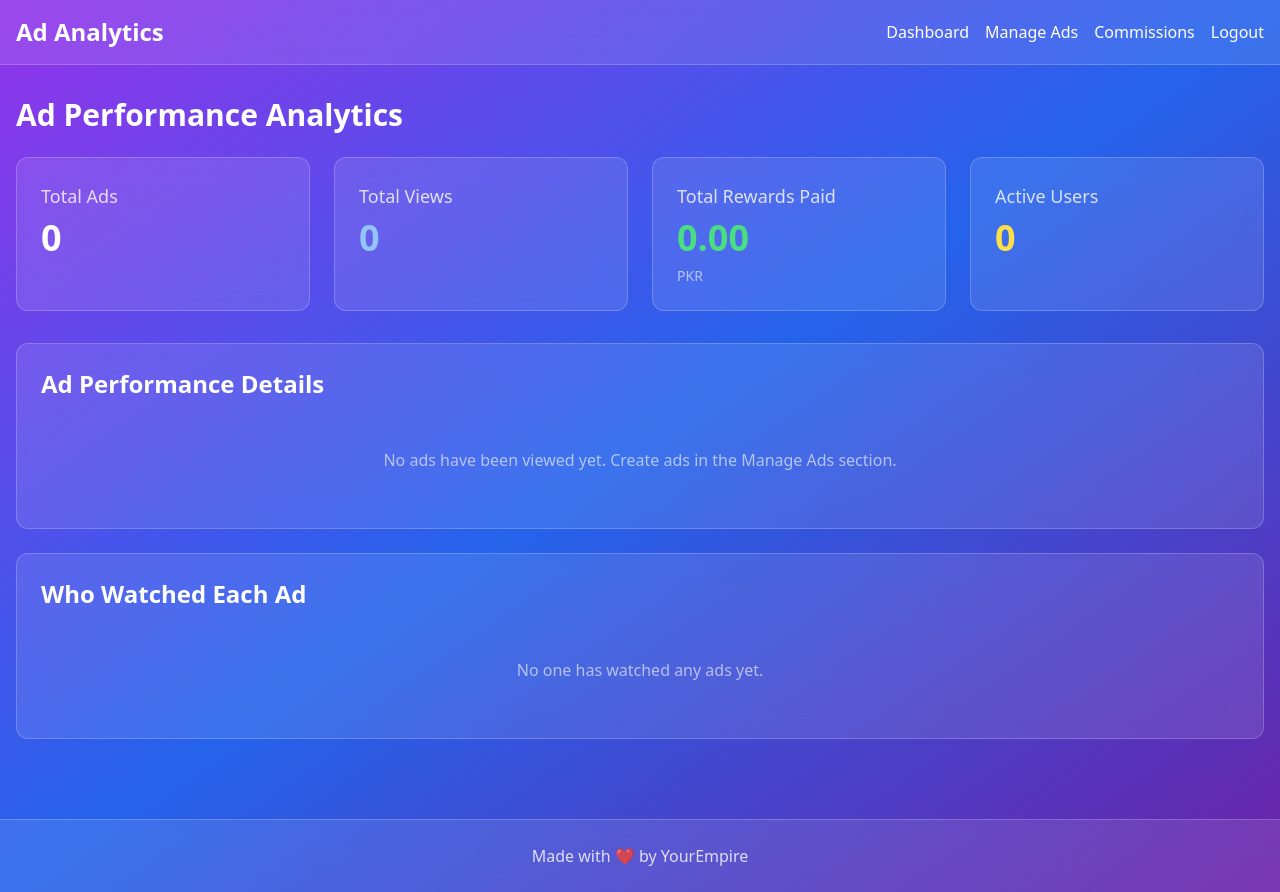
After one commit to alihyderbaloch/YourEmpire., a Flask app: page /admin/ad-analytics in a window 1280 px wide. The commit adds this page. Run offline with Flask 3, Linux system fonts and the light colour scheme; the visitor is signed in with stand-in values (Sample User, id 1); some libraries are stand-ins or nearby versions.

Commit message:
Add ad analytics dashboard to track user ad views and rewards
Create an ad analytics route and template to display ad performance, user view counts, and calculated rewards.

Replit-Commit-Author: Agent
Replit-Commit-Session-Id: 0d011106-bfb6-4554-b072-91b53b411faa
Replit-Commit-Checkpoint-Type: full_checkpoint
Replit-Commit-Event-Id: 9be3a701-db06-4c57-aefc-88ca024ff6e1
Replit-Commit-Screenshot-Url: https://storage.googleapis.com/screenshot-production-us-central1/064be7b3-9fc3-4dd7-9178-19b830452fdb/0d011106-bfb6-4554-b072-91b53b411faa/Mfblxpx

```diff
--- a/app.py
+++ b/app.py
@@ -706,6 +706,61 @@ def view_user_tree(user_id):
     tree = build_tree(user)
     return render_template('user_tree.html', user=user, tree=tree)
 
+@app.route('/admin/ad-analytics')
+@admin_required
+def ad_analytics():
+    # Get all ads
+    ads = Ad.query.all()
+
+    ads_data = []
+    summary = {'total_ads': len(ads), 'total_views': 0, 'total_rewards': 0, 'active_users': 0}
+
+    for ad in ads:
+        views = AdView.query.filter_by(ad_id=ad.id).all()
+        total_views = len(views)
+        total_paid = total_views * ad.reward
+
+        ads_data.append({
+            'id': ad.id,
+            'title': ad.title,
+            'type': ad.type,
+            'views': total_views,
+            'reward': ad.reward,
+            'total_paid': total_paid,
+            'is_active': ad.is_active
+        })
+
+        summary['total_views'] += total_views
+        summary['total_rewards'] += total_paid
+
+    # Get unique users who watched ads
+    unique_viewers = db.session.query(AdView.user_id).distinct().count()
+    summary['active_users'] = unique_viewers
+
+    # Get viewer details
+    viewers_data = []
+    all_views = AdView.query.all()
+
+    views_by_user_ad = {}
+    for view in all_views:
+        key = (view.user_id, view.ad_id)
+        if key not in views_by_user_ad:
+            views_by_user_ad[key] = {'count': 0, 'last_viewed': view.viewed_at, 'user': view.user, 'ad': view.ad}
+        views_by_user_ad[key]['count'] += 1
+        if view.viewed_at > views_by_user_ad[key]['last_viewed']:
+            views_by_user_ad[key]['last_viewed'] = view.viewed_at
+
+    for (user_id, ad_id), data in views_by_user_ad.items():
+        viewers_data.append({
+            'ad_title': data['ad'].title,
+            'user_name': data['user'].full_name,
+            'view_count': data['count'],
+            'reward_earned': data['count'] * data['ad'].reward,
+            'last_viewed': data['last_viewed']
+        })
+
+    return render_template('ad_analytics.html', ads_data=ads_data, viewers_data=viewers_data, summary=summary)
+
 @app.route('/admin/commission-tracking', methods=['GET', 'POST'])
 @admin_required
 def commission_tracking():
--- /dev/null
+++ b/templates/ad_analytics.html
@@ -0,0 +1,137 @@
+<!DOCTYPE html>
+<html lang="en">
+<head>
+    <meta charset="UTF-8">
+    <meta name="viewport" content="width=device-width, initial-scale=1.0">
+    <title>Ad Analytics - YourEmpire</title>
+    <script src="https://cdn.tailwindcss.com"></script>
+</head>
+<body class="bg-gradient-to-br from-purple-600 via-blue-600 to-purple-800 min-h-screen">
+    <nav class="bg-white/10 backdrop-blur-md border-b border-white/20">
+        <div class="container mx-auto px-4 py-4">
+            <div class="flex justify-between items-center flex-wrap">
+                <h1 class="text-2xl font-bold text-white">Ad Analytics</h1>
+                <div class="space-x-2 md:space-x-4 text-sm md:text-base flex flex-wrap">
+                    <a href="{{ url_for('admin_dashboard') }}" class="text-white hover:text-purple-200 transition">Dashboard</a>
+                    <a href="{{ url_for('manage_ads') }}" class="text-white hover:text-purple-200 transition">Manage Ads</a>
+                    <a href="{{ url_for('commission_tracking') }}" class="text-white hover:text-purple-200 transition">Commissions</a>
+                    <a href="{{ url_for('logout') }}" class="text-white hover:text-purple-200 transition">Logout</a>
+                </div>
+            </div>
+        </div>
+    </nav>
+
+    <div class="container mx-auto px-4 py-8">
+        {% with messages = get_flashed_messages(with_categories=true) %}
+            {% if messages %}
+                {% for category, message in messages %}
+                    <div class="mb-4 p-4 rounded-lg {% if category == 'error' %}bg-red-500/20 text-red-100{% else %}bg-green-500/20 text-green-100{% endif %}">
+                        {{ message }}
+                    </div>
+                {% endfor %}
+            {% endif %}
+        {% endwith %}
+
+        <h2 class="text-3xl font-bold text-white mb-6">Ad Performance Analytics</h2>
+
+        <!-- Summary Cards -->
+        <div class="grid md:grid-cols-4 gap-6 mb-8">
+            <div class="bg-white/10 backdrop-blur-md rounded-xl p-6 border border-white/20">
+                <h3 class="text-lg text-white/80 mb-2">Total Ads</h3>
+                <p class="text-4xl font-bold text-white">{{ summary.total_ads }}</p>
+            </div>
+            <div class="bg-white/10 backdrop-blur-md rounded-xl p-6 border border-white/20">
+                <h3 class="text-lg text-white/80 mb-2">Total Views</h3>
+                <p class="text-4xl font-bold text-blue-300">{{ summary.total_views }}</p>
+            </div>
+            <div class="bg-white/10 backdrop-blur-md rounded-xl p-6 border border-white/20">
+                <h3 class="text-lg text-white/80 mb-2">Total Rewards Paid</h3>
+                <p class="text-4xl font-bold text-green-400">{{ "%.2f"|format(summary.total_rewards) }}</p>
+                <p class="text-sm text-white/60 mt-2">PKR</p>
+            </div>
+            <div class="bg-white/10 backdrop-blur-md rounded-xl p-6 border border-white/20">
+                <h3 class="text-lg text-white/80 mb-2">Active Users</h3>
+                <p class="text-4xl font-bold text-yellow-300">{{ summary.active_users }}</p>
+            </div>
+        </div>
+
+        <!-- Ad Performance Table -->
+        <div class="bg-white/10 backdrop-blur-md rounded-xl p-6 border border-white/20 mb-6 overflow-x-auto">
+            <h3 class="text-2xl font-bold text-white mb-4">Ad Performance Details</h3>
+            {% if ads_data %}
+            <table class="w-full text-white text-xs md:text-sm">
+                <thead>
+                    <tr class="border-b border-white/20">
+                        <th class="text-left py-3 px-2">Ad Title</th>
+                        <th class="text-center py-3 px-2">Type</th>
+                        <th class="text-center py-3 px-2">Views</th>
+                        <th class="text-center py-3 px-2">Reward/View</th>
+                        <th class="text-right py-3 px-2">Total Paid</th>
+                        <th class="text-center py-3 px-2">Status</th>
+                    </tr>
+                </thead>
+                <tbody>
+                    {% for ad in ads_data %}
+                    <tr class="border-b border-white/10 hover:bg-white/5 transition">
+                        <td class="py-3 px-2 font-semibold">{{ ad.title[:30] }}</td>
+                        <td class="py-3 px-2 text-center">
+                            <span class="bg-blue-500/30 text-blue-200 px-2 py-1 rounded text-xs font-bold">{{ ad.type|upper }}</span>
+                        </td>
+                        <td class="py-3 px-2 text-center text-cyan-300 font-bold">{{ ad.views }}</td>
+                        <td class="py-3 px-2 text-center text-yellow-300">{{ "%.5f"|format(ad.reward) }} PKR</td>
+                        <td class="py-3 px-2 text-right text-green-400 font-bold">{{ "%.2f"|format(ad.total_paid) }} PKR</td>
+                        <td class="py-3 px-2 text-center">
+                            {% if ad.is_active %}
+                            <span class="text-green-400 font-bold">🟢 Active</span>
+                            {% else %}
+                            <span class="text-red-400 font-bold">🔴 Inactive</span>
+                            {% endif %}
+                        </td>
+                    </tr>
+                    {% endfor %}
+                </tbody>
+            </table>
+            {% else %}
+            <p class="text-center text-white/60 py-8">No ads have been viewed yet. Create ads in the Manage Ads section.</p>
+            {% endif %}
+        </div>
+
+        <!-- Ad Viewers Breakdown -->
+        <div class="bg-white/10 backdrop-blur-md rounded-xl p-6 border border-white/20 overflow-x-auto">
+            <h3 class="text-2xl font-bold text-white mb-4">Who Watched Each Ad</h3>
+            {% if viewers_data %}
+            <table class="w-full text-white text-xs md:text-sm">
+                <thead>
+                    <tr class="border-b border-white/20">
+                        <th class="text-left py-3 px-2">Ad Title</th>
+                        <th class="text-left py-3 px-2">User Name</th>
+                        <th class="text-center py-3 px-2">Views Count</th>
+                        <th class="text-right py-3 px-2">Reward Earned</th>
+                        <th class="text-left py-3 px-2">Last Viewed</th>
+                    </tr>
+                </thead>
+                <tbody>
+                    {% for view in viewers_data %}
+                    <tr class="border-b border-white/10 hover:bg-white/5 transition">
+                        <td class="py-3 px-2 font-semibold">{{ view.ad_title[:25] }}</td>
+                        <td class="py-3 px-2">{{ view.user_name }}</td>
+                        <td class="py-3 px-2 text-center text-cyan-300 font-bold">{{ view.view_count }}</td>
+                        <td class="py-3 px-2 text-right text-green-400 font-bold">{{ "%.2f"|format(view.reward_earned) }} PKR</td>
+                        <td class="py-3 px-2 text-sm">{{ view.last_viewed.strftime('%Y-%m-%d %H:%M') if view.last_viewed else 'N/A' }}</td>
+                    </tr>
+                    {% endfor %}
+                </tbody>
+            </table>
+            {% else %}
+            <p class="text-center text-white/60 py-8">No one has watched any ads yet.</p>
+            {% endif %}
+        </div>
+    </div>
+
+    <footer class="bg-white/10 backdrop-blur-md border-t border-white/20 py-6 mt-12">
+        <div class="container mx-auto px-4 text-center">
+            <p class="text-white/80">Made with ❤️ by YourEmpire</p>
+        </div>
+    </footer>
+</body>
+</html>
--- a/templates/admin_dashboard.html
+++ b/templates/admin_dashboard.html
@@ -14,6 +14,7 @@
                 <div class="space-x-2 md:space-x-4 text-sm md:text-base flex flex-wrap">
                     <a href="{{ url_for('admin_dashboard') }}" class="text-white hover:text-purple-200 transition">Dashboard</a>
                     <a href="{{ url_for('manage_ads') }}" class="text-white hover:text-purple-200 transition">Ads</a>
+                    <a href="{{ url_for('ad_analytics') }}" class="text-white hover:text-purple-200 transition">Ad Analytics</a>
                     <a href="{{ url_for('manage_announcements') }}" class="text-white hover:text-purple-200 transition">Announcements</a>
                     <a href="{{ url_for('manage_guide_videos') }}" class="text-white hover:text-purple-200 transition">Guide Videos</a>
                     <a href="{{ url_for('commission_tracking') }}" class="text-white hover:text-purple-200 transition">Commissions</a>
```
